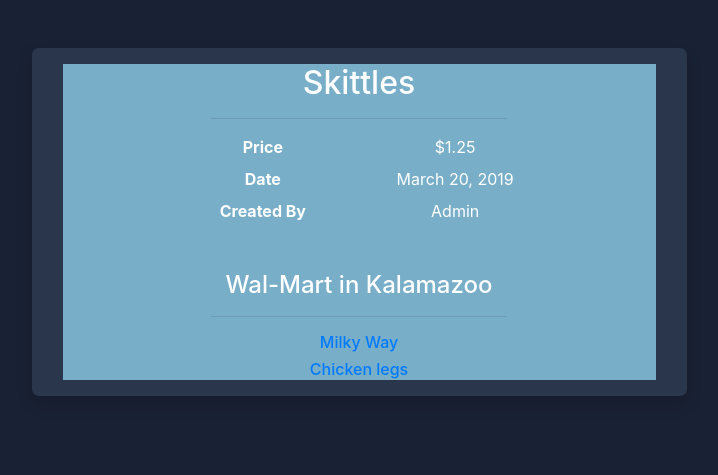
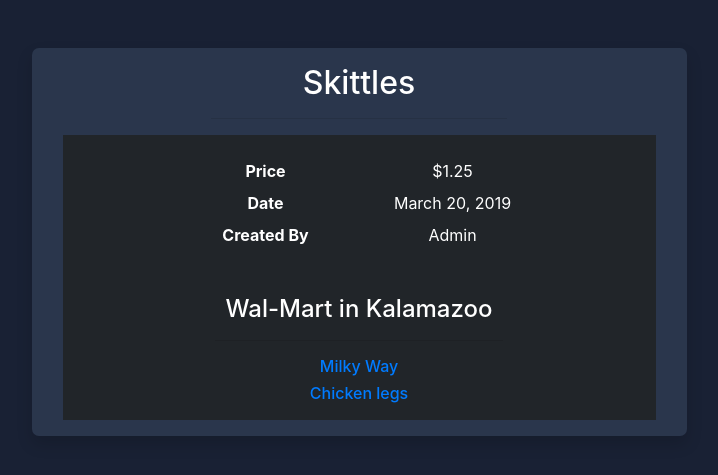
Before and after one commit to Sknapper4/foodFinder, a Django app: page /food/snack/1/ in a window 1280 px wide. Shown: the part 56-531 px from the top of the page, without its empty margins (281-999 px from the left). Run offline with Django 3.2, Linux system fonts and the light colour scheme; a user stored in the database is signed in; data comes from the database, SQL or seed files in the repository; some libraries are stand-ins or nearby versions; some web fonts are replaced.

Commit message:
updated color of snack details

```diff
--- a/food/templates/food/snack_details.html
+++ b/food/templates/food/snack_details.html
@@ -4,9 +4,10 @@
 
     <div class="row justify-content-center mt-5">
         <div class="col-lg-6 col-md-8 col-10 text-center shadow">
-            <div class="m-3"  style="background-color: #79aec8">
+            <div class="m-3">
                 <h2>{{ snack }}</h2>
                 <hr class="w-50">
+                <div class="p-2" style="background-color: #212529">
                     <div class="mt-3">
                         <div class="row justify-content-center m-2">
                             <div class="col-4"><strong>Price</strong></div>
@@ -14,11 +15,12 @@
                         </div>
                         <div class="row justify-content-center m-2">
                             <div class="col-4"><strong>Date</strong></div>
-                        <div class="col-4">{{ snack.date_found.date}}</div>
+                            <div class="col-4">{{ snack.date_found.date }}</div>
                         </div>
                         <div class="row justify-content-center m-2">
                             <div class="col-4"><strong>Created By</strong></div>
-                        <div class="col-4">{% if snack.snack_author %}{{ snack.snack_author }}{% else %}Admin{% endif %}</div>
+                            <div class="col-4">
+                                {% if snack.snack_author %}{{ snack.snack_author }}{% else %}Admin{% endif %}</div>
                         </div>
                     </div>
                     <div class="mt-5">
@@ -26,12 +28,13 @@
                         <hr class="w-50">
                         {% for other_snack in snack.store.snack_set.all %}
                             {% if not other_snack.name == snack.name %}
-                            <h6><a  href="{% url 'food:snack_details' other_snack.id %}">{{ other_snack }}</a></h6>
+                                <h6><a href="{% url 'food:snack_details' other_snack.id %}">{{ other_snack }}</a></h6>
                             {% endif %}
                         {% endfor %}
                     </div>
                 </div>
             </div>
         </div>
+    </div>
 
 {% endblock %}
```
Lines whose indentation alone changed are shown as unchanged.
